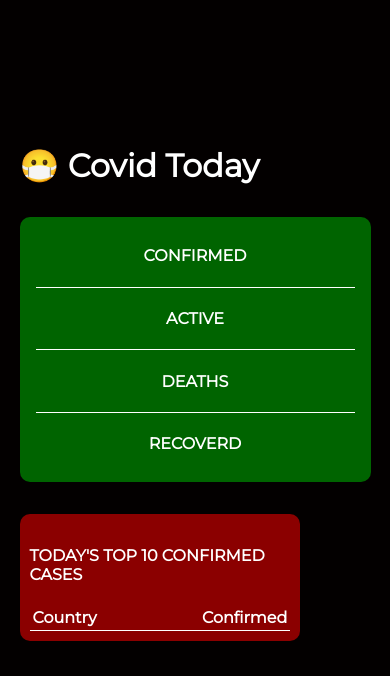
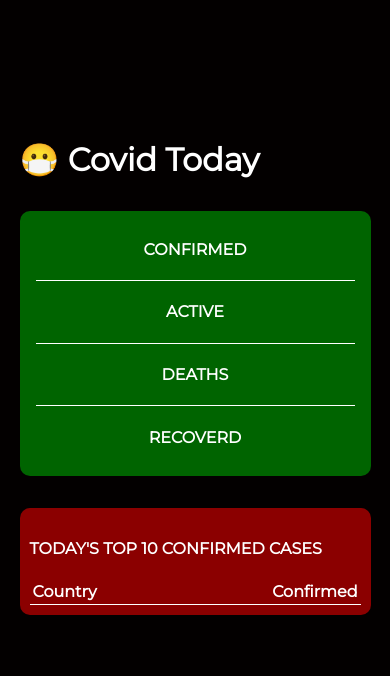
Before and after one commit to hongmei-codes/covid_today, a Flask app: template templates/index.html in a window 390 px wide. Shown: the top 676 px of the page. Run offline with Flask 2, Linux system fonts and the light colour scheme; the template is opened without the code that fills it, so the values that code supplies are empty.

Commit message:
fixed css for small screens

```diff
--- a/static/styles/style.css
+++ b/static/styles/style.css
@@ -100,10 +100,15 @@ a:hover {
 @media (max-width: 1000px) {
     .dash {
         flex-direction: column;
+        align-items: center;
     }
-
     .top {
-        width: 80%;
+        width: 100%;
+        margin: 0 0 2rem 0;
+    }
+    .map {
+        width: 100%;
+        margin: 0;
     }
 }
 
```
